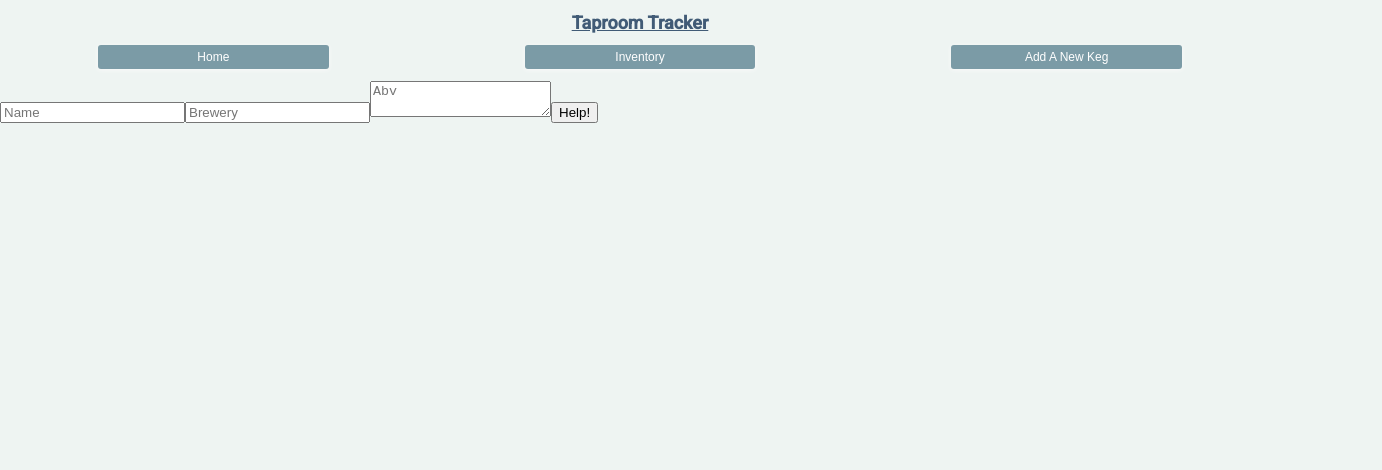
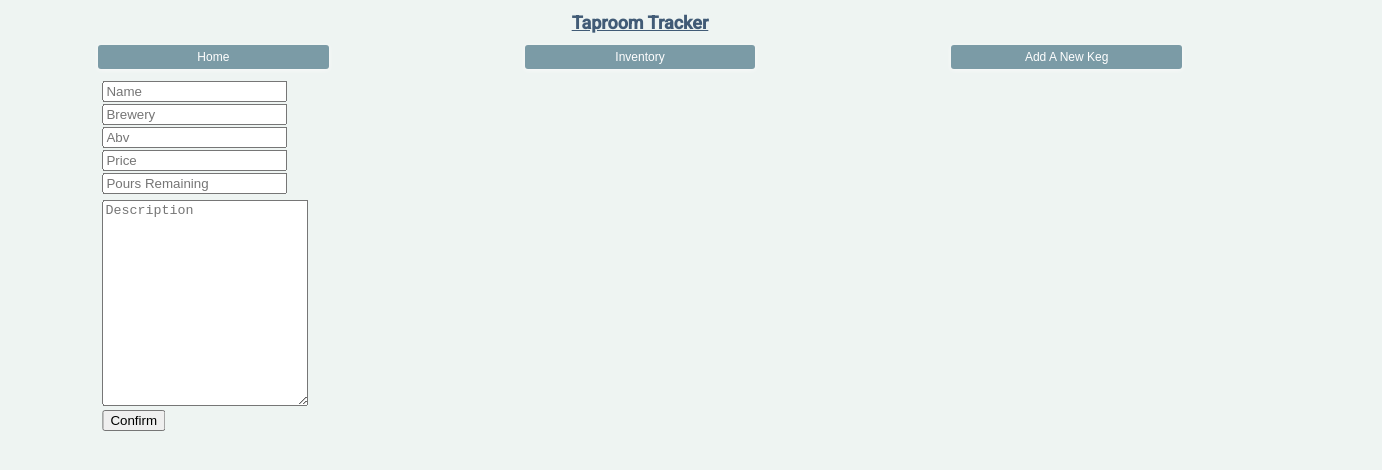
Before and after one commit to GrumpyEwok/react-taproom, a React app: page /#/new-keg in a window 1280 px wide. Shown: the top 470 px of the page, 1382 px wide, since content can reach past the window. Built offline with nearby package versions, Linux system fonts and the light colour scheme.

Commit message:
Refactor NewKegForm to contain relevant information, and basic styling.

```diff
--- a/src/components/App.jsx
+++ b/src/components/App.jsx
@@ -18,7 +18,7 @@ class App extends React.Component {
   render() {
     return (
       <div>
-        <style global jsx> {' html, body {font-family: Roboto, sans-serif; margin: 0; padding: 0; background-color: #eef4f2;} header, div {width: 100%; margin: auto; } .container { display: flex; flex-direction: column; } .container h1 { text-align: center; font-size: 18px; color: #415b76; text-decoration: underline;}'} </style>
+        <style global jsx> {' html, body {font-family: Roboto, sans-serif; margin: 0; padding: 0; min-width: 522px; background-color: #eef4f2;} header, div {width: 100%; margin: auto; } .container { display: flex; flex-direction: column; } .container h1 { text-align: center; font-size: 18px; color: #415b76; text-decoration: underline;}'} </style>
         <header>
           <div className='container'>
             <h1>Taproom Tracker</h1>
--- a/src/components/NewKegForm.jsx
+++ b/src/components/NewKegForm.jsx
@@ -2,42 +2,82 @@ import React from 'react';
 
 function NewKegForm(){
   let input;
-  let _names = null;
-  let _location = null;
-  let _issue = null;
+  let _name = null;
+  let _brewery = null;
+  let _abv = null;
+  let _price = null;
+  let _remaining = null;
+  let _description = null;
+
 
   function handleNewKegFormSubmission(event) {
     event.preventDefault();
-    _names.value = '';
-    _location.value = '';
-    _issue.value = '';
+    _name.value = '';
+    _brewery.value = '';
+    _abv.value = '';
+    _price.value = '';
+    _remaining.value = '';
+    _description.value = '';
+
   }
 
   return (
-    <div>
+    <div className='form-container'>
       <style jsx>{`
-        h1 {
-          color: red;
+        .form-container {
+          display: flex;
+          flex-direction: column;
+          left: 0;
+          transform: translateX(8vw);
         }
 
+        .form-container input {
+          display: block;
+          margin-bottom: 2px;
+        }
+
+        .form-container textarea {
+          margin-top: 4px;
+          height: 200px;
+          width: 200px;
+        }
+
+        .form-container button {
+          display: block;
+        }
 
         `}</style>
       <form onSubmit={handleNewKegFormSubmission}>
         <input
           type='text'
-          id='names'
+          id='name'
           placeholder='Name'
-          ref={(input) => {_names = input;}}/>
+          ref={(input) => {_name = input;}}/>
         <input
           type='text'
-          id='location'
+          id='brewery'
           placeholder='Brewery'
-          ref={(input) => {_location = input;}}/>
+          ref={(input) => {_brewery = input;}}/>
+        <input
+          type='text'
+          id='abv'
+          placeholder='Abv'
+          ref={(input) => {_abv = input;}}/>
+        <input
+          type='text'
+          id='price'
+          placeholder='Price'
+          ref={(input) => {_price = input;}}/>
+        <input
+          type='text'
+          id='remaining'
+          placeholder='Pours Remaining'
+          ref={(input) => {_remaining = input;}}/>
         <textarea
-          id='issue'
-          placeholder='Abv'
-          ref={(textarea) => {_issue = input;}}/>
-        <button type='submit'>Help!</button>
+          id='description'
+          placeholder='Description'
+          ref={(textarea) => {_description = input;}}/>
+        <button type='submit'>Confirm</button>
       </form>
     </div>
   );
```
